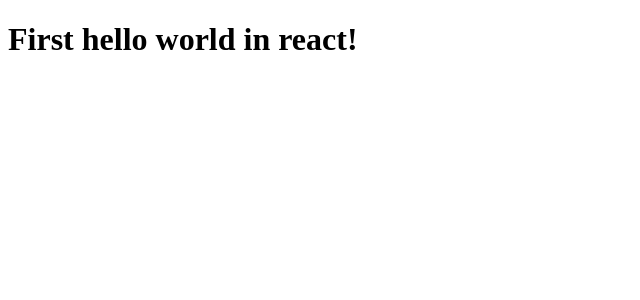
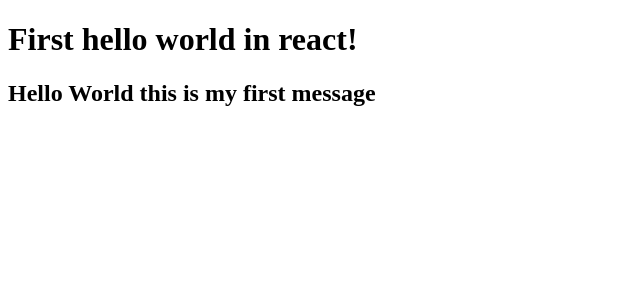
Before and after one commit to KevinAndresOrtiz/react_training, a React (Vite) app in the folder counter-app/: page / in a window 1280 px wide. Shown: the top 300 px of the page, without its empty margins (0-640 px from the left). Built offline with nearby package versions, Linux system fonts and the light colour scheme.

Commit message:
RT-30 second component

```diff
--- /dev/null
+++ b/counter-app/src/HelloWorld.jsx
@@ -0,0 +1,5 @@
+export const HelloWorld = () => {
+    return (
+        <h2>Hello World this is my first message</h2>
+    );
+};
--- a/counter-app/src/main.jsx
+++ b/counter-app/src/main.jsx
@@ -1,10 +1,12 @@
 import React from 'react';
 import ReactDOM  from 'react-dom/client';
 import { App } from './FirstApp';
+import { HelloWorld } from './HelloWorld';
 
 
 ReactDOM.createRoot(document.getElementById('root')).render(
     <React.StrictMode>
         <App />
+        <HelloWorld />
     </React.StrictMode>
 );
```
